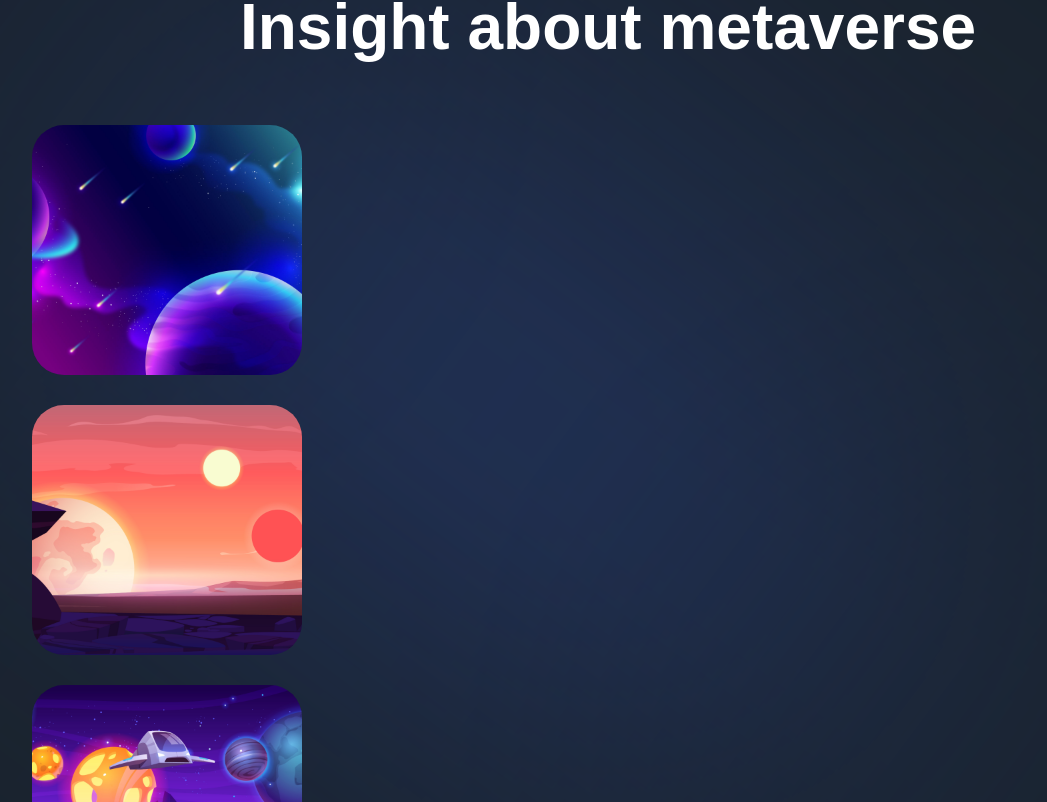
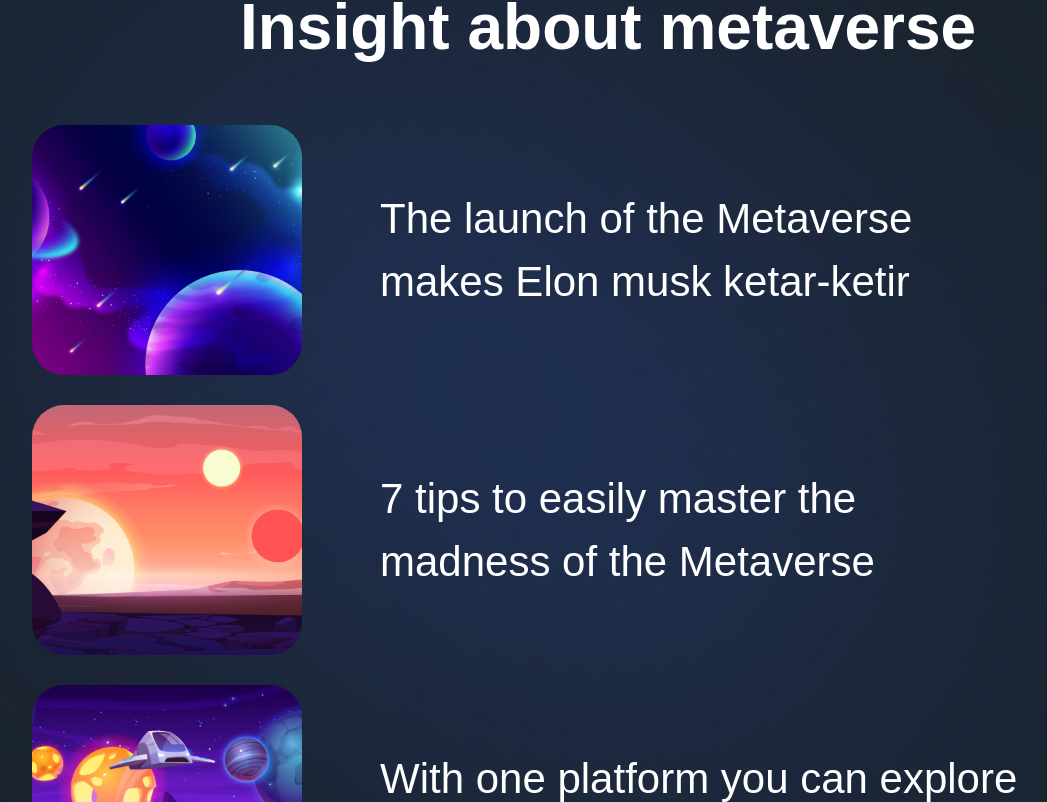
Before and after one commit to pronoia9/metaverse-madness, a Next.js app: page / in a window 1280 px wide. Shown: the part 4198-5000 px from the top of the page, without its empty margins (32-1079 px from the left). Built offline with nearby package versions, Linux system fonts and the light colour scheme.

Commit message:
add title

```diff
--- a/components/InsightCard.jsx
+++ b/components/InsightCard.jsx
@@ -7,6 +7,12 @@
 const InsightCard = ({ imgUrl, title, subtitle, index }) => (
   <motion.div className='flex md:flex-row flex-col gap-4' variants={fadeIn('up', 'spring', index * 0.5, 1)}>
     <img className='md:w-[270px] w-full h-[250px] rounded-[32px] object-cover' src={imgUrl} alt='planet-01' />
+
+    <div className='w-full flex justify-between items-center'>
+      <div className='flex-1 md:ml-[62px] flex flex-col max-w-[650px]'>
+        <h4 className='font-normal lg:text-[42px] text-[26px] text-white'>{title}</h4>
+      </div>
+    </div>
   </motion.div>
 );
 
```
